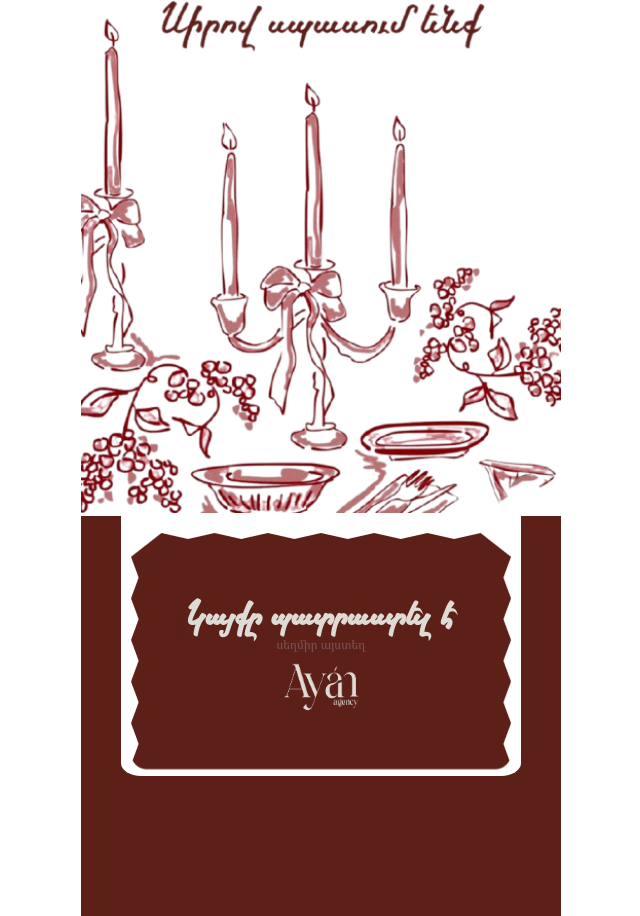
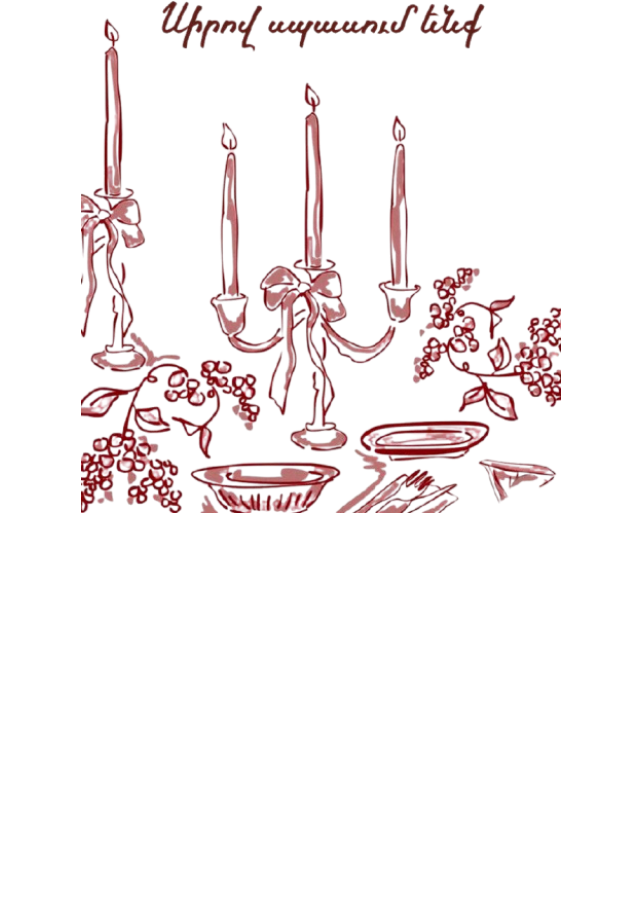
Before and after one commit to segadamyan/garik-and-ani, a plain HTML site: page index.html in a window 1280 px wide. Shown: the part 3639-4555 px from the top of the page, without its empty margins (319-959 px from the left). After the commit the page ends 4227 px from the top, so only its background shows below. Drawn offline with nearby package versions, Linux system fonts and the light colour scheme; a web font is replaced by a local one.

Commit message:
Remove unused footer section from index.html

```diff
--- a/index.html
+++ b/index.html
@@ -139,17 +139,6 @@
     </div>
     <div class="love">
     </div>
-    <div class="b">
-        <div class="c">
-            <div class="ayan">
-                <h2 class="lng-ayant1">Կայքը պատրաստել է</h2>
-                <h6 class="lng-ayant1">սեղմիր այստեղ</h6>
-                <a href="https://www.ayandesign.am/#home" target="_blank">
-                    <img class="logo" src="logo.png" alt="">
-                </a>
-            </div>
-        </div>
-    </div>
 </body>
 
 </html>
```
